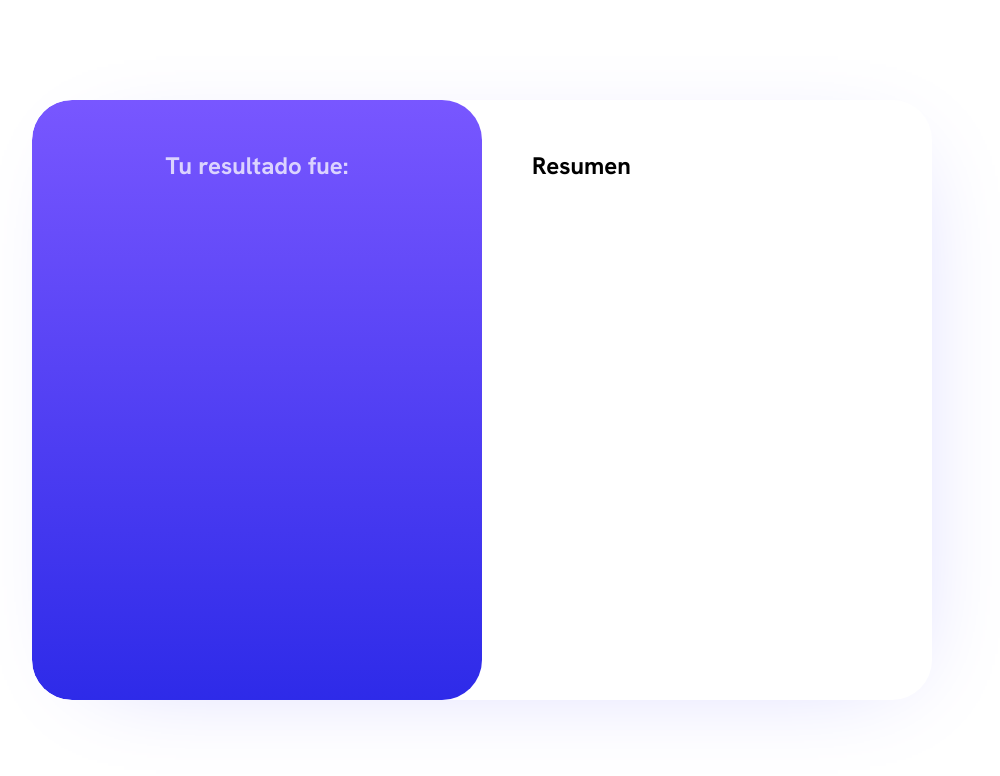
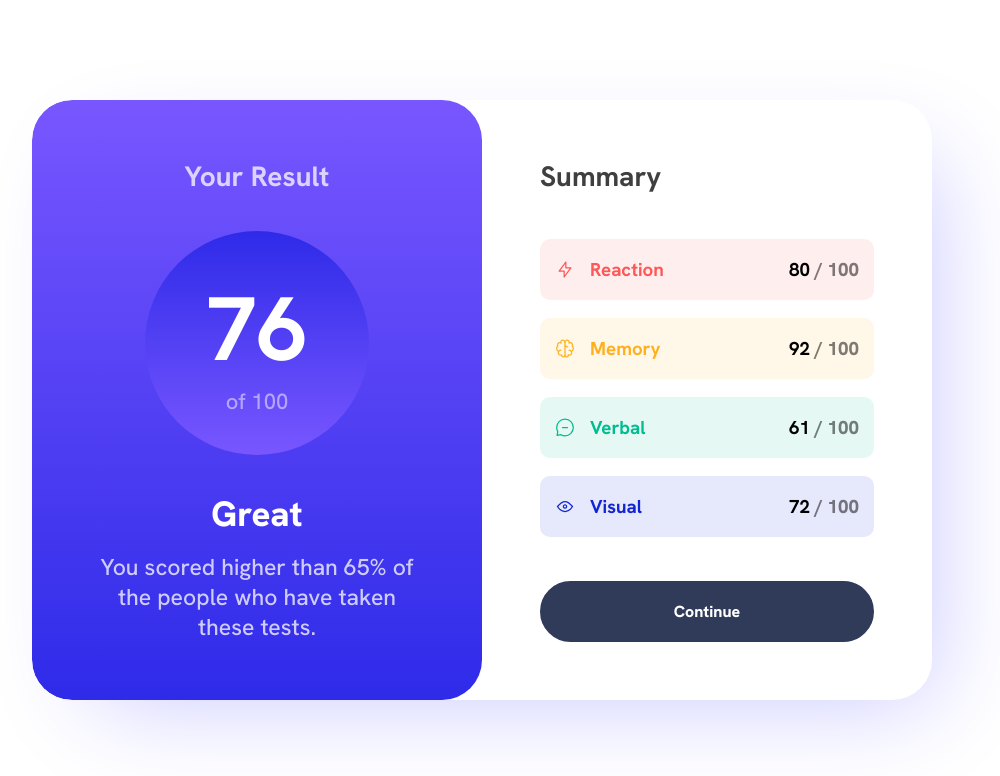
Before and after one commit to AlejoFangamer/desarrollo-web, a plain HTML site: page 04-frontend/CSS/09-Flexbox/Ejercicio/index.html in a window 1280 px wide. Shown: the whole page, without its empty margins (158-1158 px from the left). Drawn offline with Linux system fonts and the light colour scheme.

Commit message:
Reto FrontendMentor

```diff
--- a/04-frontend/CSS/09-Flexbox/Ejercicio/index.html
+++ b/04-frontend/CSS/09-Flexbox/Ejercicio/index.html
@@ -5,18 +5,65 @@
     <meta name="viewport" content="width=device-width, initial-scale=1.0" />
     <title>Ejercicio Flexbox</title>
     <link rel="stylesheet" href="style.css" />
-    <link rel="preconnect" href="https://fonts.googleapis.com">
-<link rel="preconnect" href="https://fonts.gstatic.com" crossorigin>
-<link href="https://fonts.googleapis.com/css2?family=Hanken+Grotesk:ital,wght@0,300;0,400;0,500;0,700;0,800;1,300;1,400;1,500;1,700&display=swap" rel="stylesheet">
+    <link rel="preconnect" href="https://fonts.googleapis.com" />
+    <link rel="preconnect" href="https://fonts.gstatic.com" crossorigin />
+    <link
+      href="https://fonts.googleapis.com/css2?family=Hanken+Grotesk:ital,wght@0,300;0,400;0,500;0,700;0,800;1,300;1,400;1,500;1,700&display=swap"
+      rel="stylesheet"
+    />
   </head>
   <body>
     <main>
       <div class="contenedor-carta">
         <div class="caja-izq">
-          <h2>Tu resultado fue:</h2>
+          <h2 class="titulo">Your Result</h2>
+          <div class="result-circle">
+            <h1>76</h1>
+            <p class="total">of 100</p>
+          </div>
+          <div class="resultado">
+            <h2>Great</h2>
+            <p>
+              You scored higher than 65% of the people who have taken these
+              tests.
+            </p>
+          </div>
         </div>
+
         <div class="caja-der">
-          <h2>Resumen</h2>
+          <h2 class="titulo">Summary</h2>
+
+          <ul class="bloques">
+            <li class="bloc reaction">
+              <div class="bloque__title">
+                <img src="assets/images/icon-reaction.svg" alt="Reaccion" />
+                <h3>Reaction</h3>
+              </div>
+              <h3>80 <span class="total">/ 100</span></h3>
+            </li>
+            <li class="bloc memory">
+              <div class="bloque__title">
+                <img src="assets/images/icon-memory.svg" alt="Memory" />
+                <h3>Memory</h3>
+              </div>
+              <h3>92 <span class="total">/ 100</span></h3>
+            </li>
+            <li class="bloc verbal">
+              <div class="bloque__title">
+                <img src="assets/images/icon-verbal.svg" alt="Verbal" />
+                <h3>Verbal</h3>
+              </div>
+              <h3>61 <span class="total">/ 100</span></h3>
+            </li>
+            <li class="bloc visual">
+              <div class="bloque__title">
+                <img src="assets/images/icon-visual.svg" alt="Visual" />
+                <h3>Visual</h3>
+              </div>
+              <h3>72 <span class="total">/ 100</span></h3>
+            </li>
+          </ul>
+          <a href="">Continue</a>
         </div>
       </div>
     </main>
--- a/04-frontend/CSS/09-Flexbox/Ejercicio/style.css
+++ b/04-frontend/CSS/09-Flexbox/Ejercicio/style.css
@@ -6,8 +6,6 @@
 
 body {
   font-family: "Hanken Grotesk", sans-serif;
-  width: 100%;
-  height: 100%;
 }
 
 main {
@@ -21,28 +19,174 @@ main {
   display: flex;
   width: 900px;
   height: 600px;
-  box-shadow: 15px 15px 100px -50px hsl(241, 100%, 89%);
+
+  box-shadow: 30px 30px 100px -30px hsl(241, 100%, 89%);
   border-radius: 40px;
   overflow: hidden;
 }
+
+.titulo {
+  opacity: 75%;
+  font-size: 28px;
+}
+
+.total {
+  opacity: 50%;
+  font-weight: 800;
+}
+
+/* -----Lado derecho----- */
 
 .caja-izq {
   display: flex;
   flex-direction: column;
   align-items: center;
+  justify-content: space-between;
+
   width: 50%;
-  padding: 50px;
+  height: 100%;
+  padding: 58px;
 
   color: white;
   background-image: linear-gradient(hsl(252, 100%, 67%), hsl(241, 81%, 54%));
   border-radius: 40px;
 }
 
-.caja-izq h2 {
+/* Circulo de resultados */
+
+.result-circle {
+  display: flex;
+  flex-direction: column;
+  justify-content: center;
+  align-items: center;
+
+  width: 14em;
+  height: 14em;
+  padding: 80px;
+
+  background-image: linear-gradient(hsl(241, 81%, 54%), hsl(252, 100%, 67%));
+  border-radius: 50%;
+}
+
+.result-circle h1 {
+  font-size: 90px;
+}
+
+.result-circle .total {
+  font-size: 22px;
+  font-weight: 500;
+}
+
+/* Frase de resultado */
+
+.resultado {
+  display: flex;
+  flex-direction: column;
+  justify-content: center;
+  align-items: center;
+}
+
+.resultado h2 {
+  font-size: 35px;
+  margin-bottom: 15px;
+  font-weight: 800;
+}
+
+.resultado p {
+  font-size: 23px;
+  font-weight: 500;
+  text-align: center;
   opacity: 75%;
 }
 
+/* -----Lado derecho----- */
+
 .caja-der {
+  display: flex;
+  flex-direction: column;
+  justify-content: space-between;
   width: 50%;
-  padding: 50px;
+  height: 100%;
+  padding: 58px;
 }
+
+/* Seteo de bloques */
+
+.bloques {
+  display: flex;
+  flex-direction: column;
+  gap: 18px;
+}
+
+.bloques .lado-izq {
+  display: flex;
+}
+
+.bloques img {
+  margin-right: 15px;
+}
+
+.bloc {
+  display: flex;
+  justify-content: space-between;
+  align-items: center;
+  padding: 18px 15px;
+  border-radius: 10px;
+  flex-wrap: wrap;
+  text-align: center;
+}
+
+/* Colores de los bloques/texto */
+
+.bloc > h3 {
+  color: black;
+}
+
+.reaction {
+  color: hsl(0, 100%, 67%);
+  background-color: hsla(0, 100%, 67%, 0.1);
+}
+
+.memory {
+ color: hsl(39, 100%, 56%);
+  background-color: hsla(39, 100%, 56%, 0.1);
+}
+
+.verbal {
+  color: hsl(166, 100%, 37%);
+  background-color: hsl(166, 100%, 37%, 0.1);
+}
+
+.visual {
+  color: hsl(234, 85%, 45%);
+  background-color: hsl(234, 85%, 45%, 0.1);
+}
+
+.bloque__title {
+  display: flex;
+}
+
+/* Boton */
+
+a {
+  display: flex;
+  justify-content: center;
+  padding: 18px;
+  width: 100%;
+
+  background-color: hsl(224, 30%, 27%);
+  color: white;
+  text-decoration: none;
+  border-radius: 50px;
+  text-align: center;
+  font-weight: 800;
+
+  border: 2px solid  hsl(224, 30%, 27%);
+
+  transition: background-color 0.5s cubic-bezier(0.165, 0.84, 0.44, 1);
+}
+
+a:hover {
+  color: hsl(224, 30%, 27%);
+  background-color: hsla(224, 30%, 27%,0);
+}
```
Also changed, not shown: 04-frontend/HTML/03-Tablas y etiquetas multimedia/index.html (+1 -1 lines), 04-frontend/CSS/09-Flexbox/Ejercicio/Referencia.jpg (added), 04-frontend/CSS/09-Flexbox/Ejercicio/assets/images/icon-memory.svg (added), 04-frontend/CSS/09-Flexbox/Ejercicio/assets/images/icon-reaction.svg (added), 04-frontend/CSS/09-Flexbox/Ejercicio/assets/images/icon-verbal.svg (added), 04-frontend/CSS/09-Flexbox/Ejercicio/assets/images/icon-visual.svg (added).
